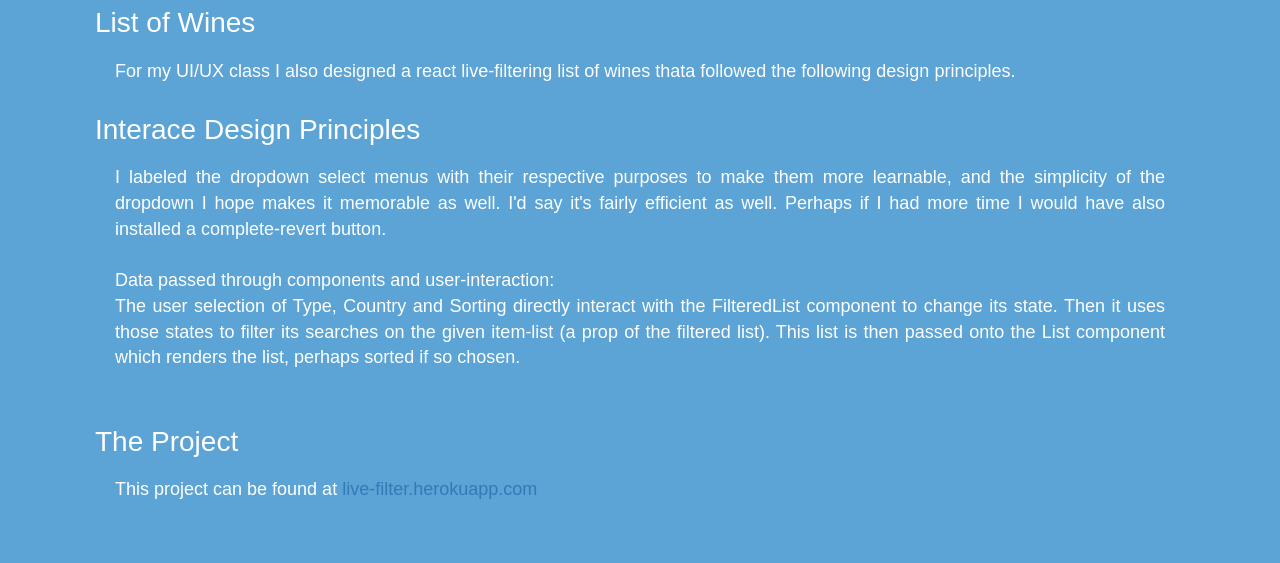
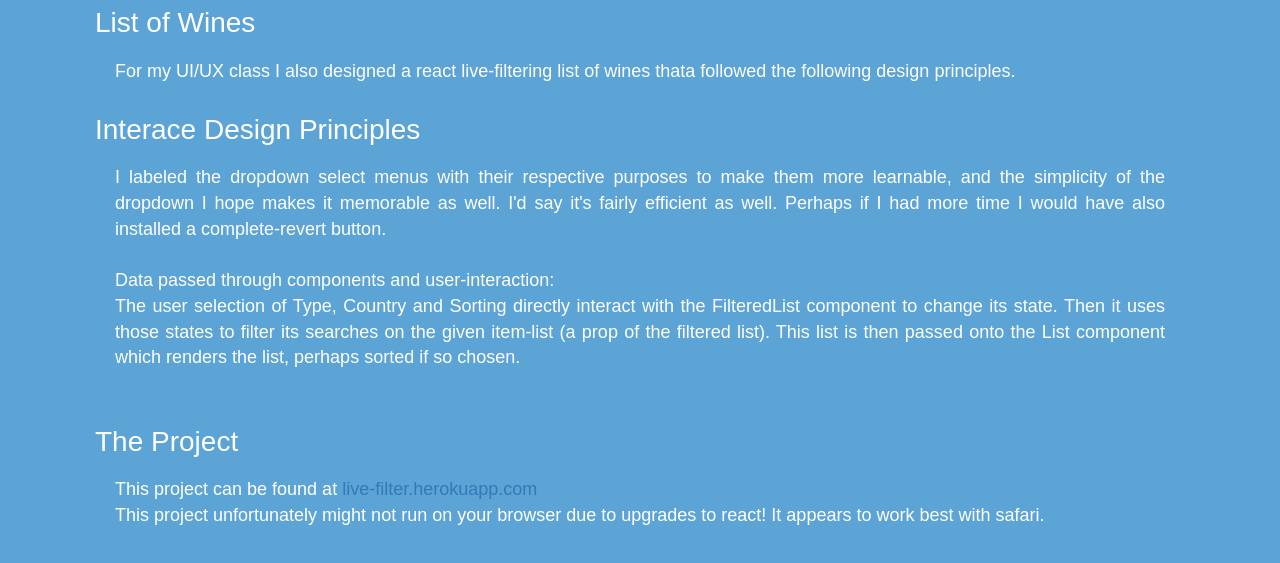
Before and after one commit to mmhartford/mmhartford.github.io, a plain HTML site: page dev.html in a window 1280 px wide. Shown: the part 167-730 px from the top of the page. Drawn offline with nearby package versions, Linux system fonts and the light colour scheme.

Commit message:
finally found the issue with react!

```diff
--- a/dev.html
+++ b/dev.html
@@ -71,7 +71,9 @@
           List component which renders the list, perhaps sorted if so chosen.<br/><br/>
         </p>
         <h3>The Project</h3>
-        <p>This project can be found at <a href="https://live-filter.herokuapp.com">live-filter.herokuapp.com</a></p>
+        <p>This project can be found at <a href="https://live-filter.herokuapp.com">live-filter.herokuapp.com</a><br/>
+          This project unfortunately might not run on your browser due to upgrades to react! It appears to work best with safari.
+        </p>
       </div>
     </div>
   </body>
```
